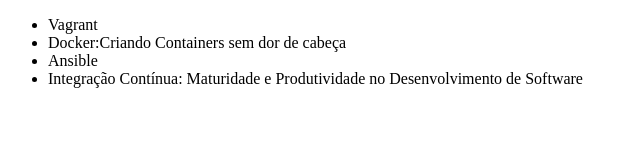
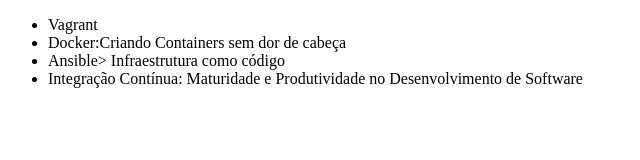
Before and after one commit to JuliodsSantos/alura-git, a plain HTML site: page index.html in a window 1280 px wide. Shown: the whole page, without its empty margins (0-640 px from the left). Drawn offline with Linux system fonts and the light colour scheme.

Commit message:
Atualizando nome do curso Ansible

```diff
--- a/index.html
+++ b/index.html
@@ -8,7 +8,7 @@
     <ul>
         <li>Vagrant</li>
         <li>Docker:Criando Containers sem dor de cabeça</li>
-        <li>Ansible</li>
+        <li>Ansible> Infraestrutura como código</li>
         <li>Integração Contínua: Maturidade e Produtividade no Desenvolvimento de Software</li>
     </ul>
 </body>
```
